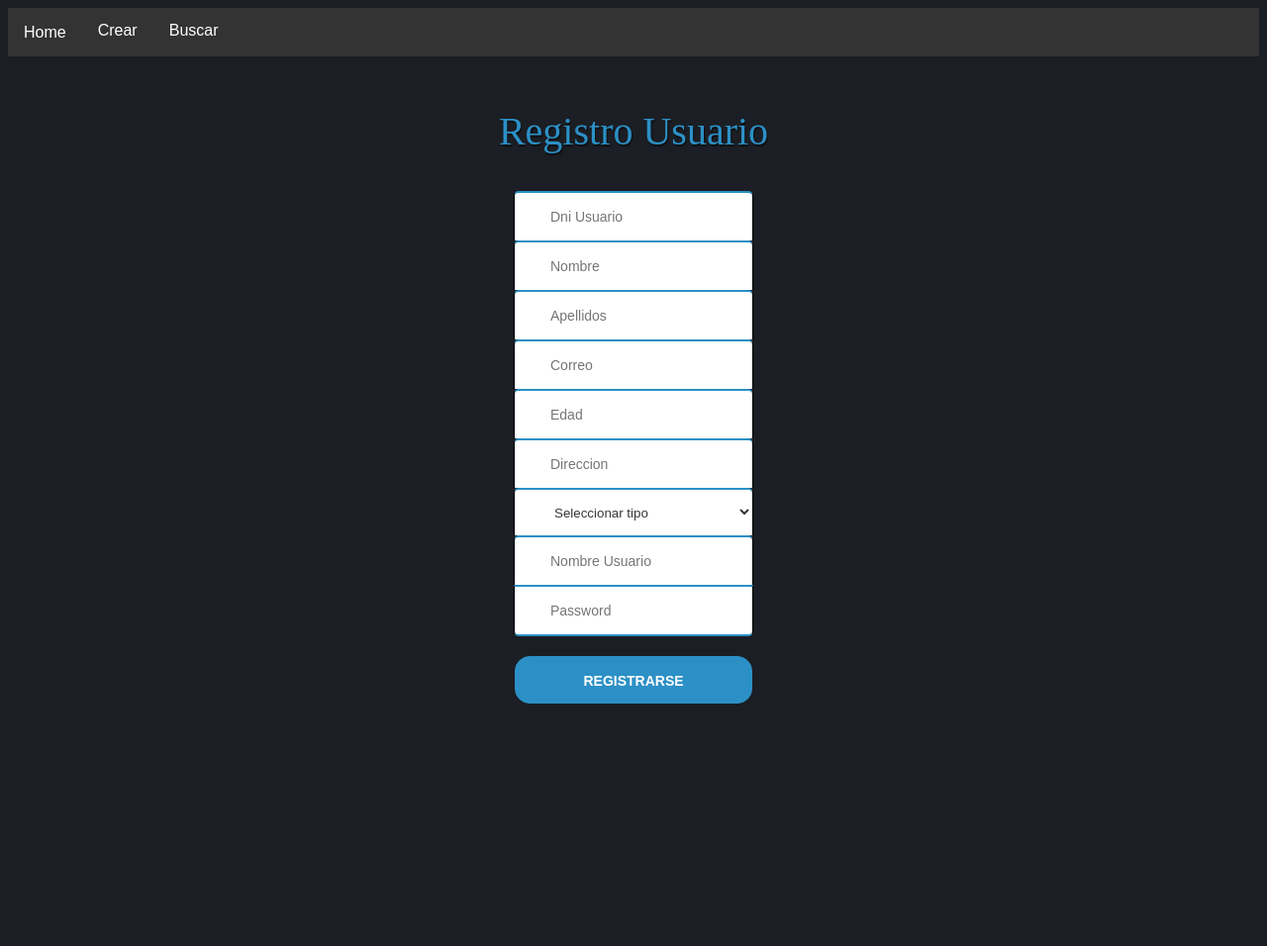
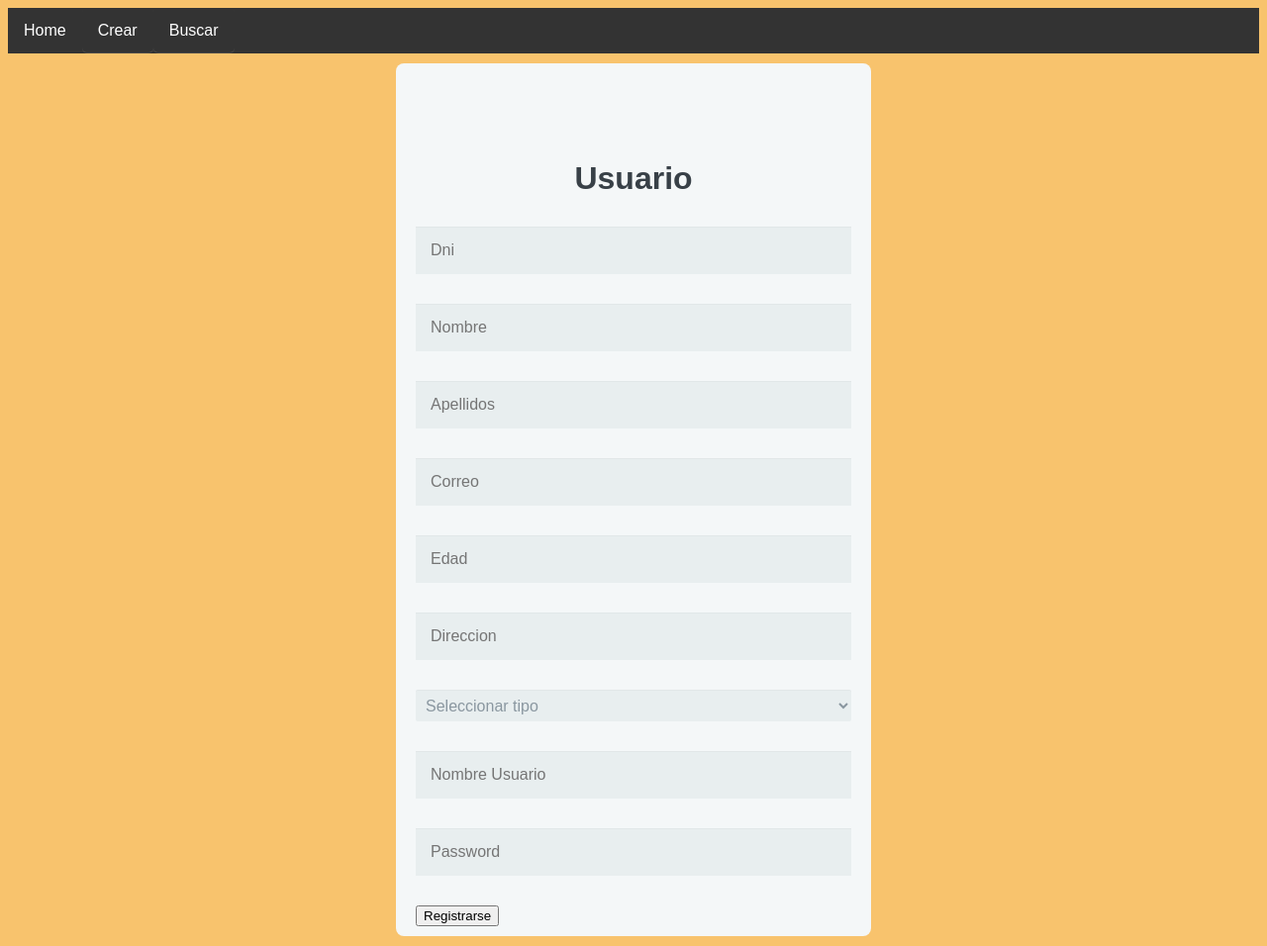
Before and after one commit to ajah1/MAGREvent, a Laravel app: page /usuario/create in a window 1280 px wide. Shown: the whole page at 99% size. Before the commit the page ends 711 px from the top, so only its background shows below. Run offline with Laravel 8, Linux system fonts and the light colour scheme; settings files or empty folders that the repository lacks are supplied; parts of the project's set-up code (start-up, migrations or seed data) failed here and were passed over.

Commit message:
css create

```diff
--- /dev/null
+++ b/eventos/public/css/create.css
@@ -0,0 +1,119 @@
+
+ *, *:before, *:after {
+  -moz-box-sizing: border-box;
+  -webkit-box-sizing: border-box;
+  box-sizing: border-box;
+}
+
+body {
+  font-family: 'Nunito', sans-serif;
+  background-color: rgb(248, 195, 109);
+  color: #384047;
+}
+
+form {
+  max-width: 300px;
+  margin: 10px auto;
+  padding: 10px 20px;
+  background: #f4f7f8;
+  border-radius: 8px;
+}
+
+h1 {
+  margin: 0 0 30px 0;
+  text-align: center;
+}
+
+input[type="text"],
+input[type="password"],
+input[type="date"],
+input[type="datetime"],
+input[type="email"],
+input[type="number"],
+input[type="search"],
+input[type="tel"],
+input[type="time"],
+input[type="url"],
+textarea,
+select {
+  background: rgba(255,255,255,0.1);
+  border: none;
+  font-size: 16px;
+  height: auto;
+  margin: 0;
+  outline: 0;
+  padding: 15px;
+  width: 100%;
+  background-color: #e8eeef;
+  color: #8a97a0;
+  box-shadow: 0 1px 0 rgba(0,0,0,0.03) inset;
+  margin-bottom: 30px;
+}
+
+input[type="radio"],
+input[type="checkbox"] {
+  margin: 0 4px 8px 0;
+}
+
+select {
+  padding: 6px;
+  height: 32px;
+  border-radius: 2px;
+}
+
+button {
+  padding: 19px 39px 18px 39px;
+  color: #FFF;
+  background-color: #4bc970;
+  font-size: 18px;
+  text-align: center;
+  font-style: normal;
+  border-radius: 5px;
+  width: 100%;
+  border: 1px solid #3ac162;
+  border-width: 1px 1px 3px;
+  box-shadow: 0 -1px 0 rgba(255,255,255,0.1) inset;
+  margin-bottom: 10px;
+}
+
+fieldset {
+  margin-bottom: 30px;
+  border: none;
+}
+
+legend {
+  font-size: 1.4em;
+  margin-bottom: 10px;
+}
+
+label {
+  display: block;
+  margin-bottom: 8px;
+}
+
+label.light {
+  font-weight: 300;
+  display: inline;
+}
+
+.number {
+  background-color: #5fcf80;
+  color: #fff;
+  height: 30px;
+  width: 30px;
+  display: inline-block;
+  font-size: 0.8em;
+  margin-right: 4px;
+  line-height: 30px;
+  text-align: center;
+  text-shadow: 0 1px 0 rgba(255,255,255,0.2);
+  border-radius: 100%;
+}
+
+@media screen and (min-width: 480px) {
+
+  form {
+    max-width: 480px;
+  }
+
+}
--- a/eventos/public/css/createUsuario.css
+++ /dev/null
@@ -1,141 +0,0 @@
-body {
-	background: #1b1e24;
-  background-image:-webkit-linear-gradient(right,#1b1e24,#1b1e24 50%,#1b1e24);
-	background-image:-moz-linear-gradient(right,#1b1e24,#1b1e24 50%,#1b1e24);
-  background-image:-o-linear-gradient(right,#1b1e24,#1b1e24 50%,#1b1e24);
-	background-image:-ms-linear-gradient(right,#1b1e24,#1b1e24 50%,#1b1e24);
-	background-image:linear-gradient(to left,#1b1e24,#1b1e24 50%,#1b1e24);
-  text-align: center;
-	font-family: Arial, sans-serif;
-	font-size: 14px;
-	line-height: 1.5em;
-}
-
-[class*="fontawesome-"]:before {
-  font-family: 'FontAwesome', sans-serif;
-}
-
-input {
-	font-size: 1em;
-	line-height: 1.5em;
-	margin: 0;
-	padding: 0;
-	-webkit-appearance: none;
-}
-
-.Registro {
-	margin: 50px auto;
-	width: 242px;
-}
-
-.Registro span {
-	color: hsl(5, 50%, 57%);
-	display: block;
-	height: 48px;
-	line-height: 48px;
-	position: absolute;
-	text-align: center;
-	width: 36px;
-}
-
-.Registro input {
-	border: none;
-	height: 48px;
-	outline: none;
-}
-
-.Registro select {
-	border: none;
-	height: 48px;
-	outline: none;
-}
-
-.Registro input[type="text"] {
-	background-color: #fff;
-	border-top: 2px solid #2c90c6;
-	border-right: 1px solid #000;
-	border-left: 1px solid #000;
-	border-radius: 5px 5px 0 0;
-	-moz-border-radius: 5px 5px 0 0;
-	-webkit-border-radius: 5px 5px 0 0;
-  -o-border-radius: 5px 5px 0 0;
-  -ms-border-radius: 5px 5px 0 0;
-	color: #363636;
-	padding-left: 36px;
-	width: 204px;
-}
-
-.Registro select{
-	background-color: #fff;
-	border-top: 2px solid #2c90c6;
-	border-right: 1px solid #000;
-	border-left: 1px solid #000;
-	border-radius: 5px 5px 0 0;
-	-moz-border-radius: 5px 5px 0 0;
-	-webkit-border-radius: 5px 5px 0 0;
-  -o-border-radius: 5px 5px 0 0;
-  -ms-border-radius: 5px 5px 0 0;
-	color: #363636;
-	padding-left: 36px;
-	width: 242px;
-
-}
-
-.Registro input[type="password"] {
-	background-color: #fff;
-	border-top: 2px solid #2c90c6;
-	border-right: 1px solid #000;
-	border-bottom: 2px solid #2c90c6;
-	border-left: 1px solid #000;
-	border-radius: 0 0 5px 5px;
-	-moz-border-radius: 0 0 5px 5px;
-	-webkit-border-radius: 0 0 5px 5px;
-  -o-border-radius: 0 0 5px 5px;
-  -ms-border-radius: 0 0 5px 5px;
-	color: #363636;
-	margin-bottom: 20px;
-	padding-left: 36px;
-	width: 204px;
-}
-
-.Registro input[type="submit"] {
-	background-color: #2c90c6;
-	border: 1px solid #2c90c6;
-	border-radius: 15px;
-	-moz-border-radius: 15px;
-	-webkit-border-radius: 15px;
-  -ms-border-radius: 15px;
-  -o-border-radius: 15px;
-	color: #fff;
-	font-weight: bold;
-	line-height: 48px;
-	text-align: center;
-	text-transform: uppercase;
-	width: 240px;
-}
-
-.Registro input[type="submit"]:hover {
-	background-color: #2c70c6;
-  box-shadow: 2px 2px 20px  #2c90c6, #fff 0 -1px 2px;
-}
-
-.texto {
-  color: #2c90c6;
-  font-size: 40px;
-  margin: 2% auto;
-  text-align: center;
-  font-family: 'Titan One';
-  text-shadow: 1px 2px 1px  rgba(0,0,0,.5);
-  padding-top: 40px;
-}
-
-p:hover {
-  text-shadow: 2px 2px 20px  #2c90c6, #fff 0 -1px 2px;
-}
-
-.error-msg {
-
-	color: #D8000C;
-	background-color: #FFBABA;
-	text-align: left;
-}
--- a/eventos/resources/views/alerts/request.blade.php
+++ b/eventos/resources/views/alerts/request.blade.php
@@ -1,3 +1,5 @@
+<link href="{{asset('css/createUsuario.css')}}" rel="stylesheet">
+
 @if(count($errors) > 0)
     <div class="error-msg">
 
--- a/eventos/resources/views/usuario/create.blade.php
+++ b/eventos/resources/views/usuario/create.blade.php
@@ -1,16 +1,12 @@
-<!DOCTYPE html>
-<html lang="es">
-    <head>
 
-    <meta charset="utf-8" />
-    <title>Crear Usuario</title>
-    <meta name="viewport" content="initial-scale=1.0; maximum-scale=1.0; width=device-width;">
-    <link href="{{asset('css/createUsuario.css')}}" rel="stylesheet">
+<header>
+
+    <link href="{{asset('css/create.css')}}" rel="stylesheet">
     <link href="{{asset('css/menu.css')}}" rel="stylesheet">
 
-    </head>
+</header>
 
-    <body>
+<body>
 
     <div class="navbar">
         <a href="/">Home</a>
@@ -40,50 +36,32 @@
         </div>
     </div>
 
+
     @include('alerts.request')
+    <form class="form" action="{{route('registrar')}}" method="post">
 
-    <form action="{{route('registrar')}}" method="post">
+     {{csrf_field()}}
 
-    {{csrf_field()}}
-
-        <p class="texto">Registro Usuario</p>
-        <div class="Registro">
+        <h1>Usuario</h1>
         <form method="post" action="https://getform.org/f/70415a77-d632-4883-bf07-2e15d3f557da">
 
-        <span class="fontawesome-user"></span>
-        <input type="text" name="dni" placeholder="Dni Usuario" />
-
-        <span class="fontawesome-user"></span>
+        <input type="text" name="dni" placeholder="Dni" />
         <input type="text" name="name" placeholder="Nombre" />
-
-        <span class="fontawesome-user"></span>
         <input type="text" name="apellidos" placeholder="Apellidos" />
-
-        <span class="fontawesome-user"></span>
-        <input type="text" name="email" placeholder="Correo" />
-
-        <span class="fontawesome-user"></span>
+        <input type="email" name="email" placeholder="Correo" />
         <input type="text" name="edad" placeholder="Edad" />
-
-        <span class="fontawesome-user"></span>
         <input type="text" name="direccion" placeholder="Direccion" />
 
-        <span class="fontawesome-user"></span>
         <select name="tipo">
-            <option value="" selected>Seleccionar tipo</option>
-            <option value="A">Administrador</option>
-            <option value="U">Usuario</option>
+        <option value="" selected>Seleccionar tipo</option>
+        <option value="A">Administrador</option>
+        <option value="U">Usuario</option>
         </select>
 
-        <span class="fontawesome-user"></span>
         <input type="text" name="username" placeholder="Nombre Usuario" />
-
-        <span class="fontawesome-user"></span>
         <input type="password" name="password" placeholder="Password" />
-
-        <input type="submit" value="Registrarse" />
+        <input class=""type="submit" value="Registrarse" />
 
     </form>
-    </body>
 
-</html>
+</body>
--- a/eventos/routes/web.php
+++ b/eventos/routes/web.php
@@ -11,14 +11,11 @@
 |
 */
 
+
 Route::get('/', 'EventosController@index');
 
 Route::get('/404', function () {
     return view('404');
-});
-
-Route::get('/buscar', function () {
-    return view('buscar');
 });
 
 Route::get('/home', function () {
```
Also changed, not shown: eventos/resources/views/buscar.blade.php (+2 -6 lines), eventos/resources/views/entrada/create.blade.php (+3 -11 lines), eventos/resources/views/evento/create.blade.php (+3 -13 lines), eventos/resources/views/reserva/create.blade.php (+5 -16 lines), eventos/resources/views/tipo/create.blade.php (+9 -10 lines), 6 other files.
